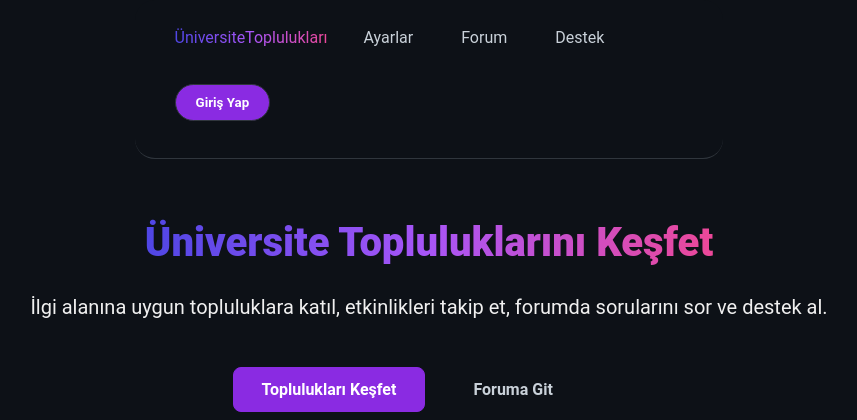
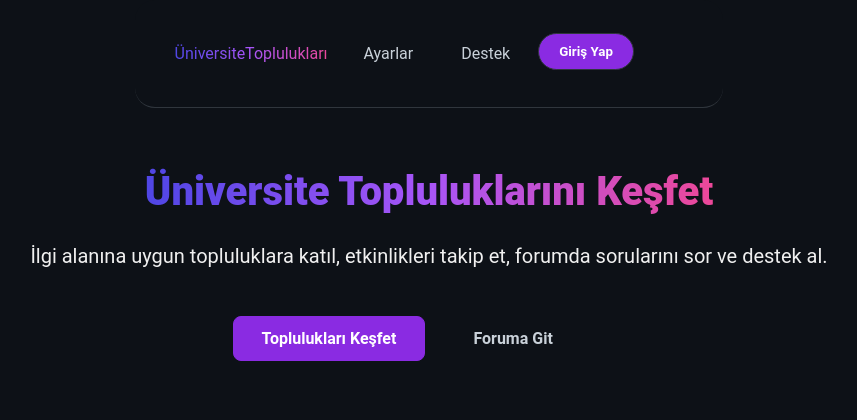
Before and after one commit to SocietyWebChain/SocietyWeb, a Flask app: template templates/index.html in a window 1280 px wide. Shown: the top 420 px of the page, without its empty margins (211-1068 px from the left). Run offline with Flask 3, Linux system fonts and the light colour scheme; the template is opened without the code that fills it, so the values that code supplies are empty; some libraries are stand-ins or nearby versions.

Commit message:
forum siliniyor çalışmıyor düzgün yeniden yapılıcak

```diff
--- a/templates/index.html
+++ b/templates/index.html
@@ -122,7 +122,6 @@ window.addEventListener("load", function () {
     <span id=benmalım class="text-xl font-bold gradient-text select-none">ÜniversiteToplulukları</span>
 
     <button class="left-button" id="settings" onclick='window.location.href = "/settings"'><iconify-icon icon="ix:cogwheel" style="font-size:23px;"></iconify-icon>Ayarlar</button>
-    <button class="left-button" id="forum" onclick='window.location.href = "./forum"'><iconify-icon icon="material-symbols:mail" width="24" height="24"></iconify-icon>Forum</button>
     <button class="left-button" id="help" onclick='window.location.href = "/help"'><iconify-icon icon="material-symbols:help" width="24" height="24"></iconify-icon>Destek</button>
 
     <button class="top-button" {%if logged_in%} id="logout" {%else%} id="signup" {%endif%} onclick="window.location.href = '{% if logged_in %}/logout{% else %}/login{% endif %}'">
```
